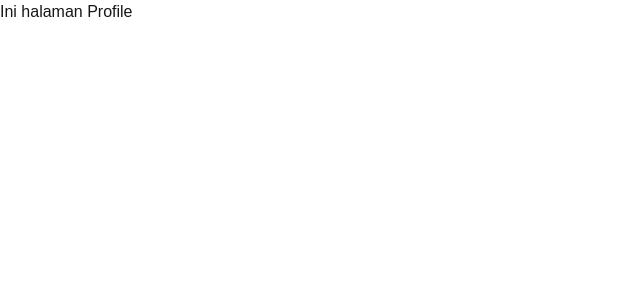
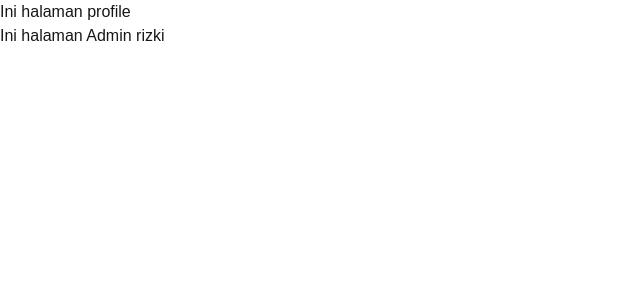
Before and after one commit to riskiip/nextjs-course, a Next.js app: page /profile in a window 1280 px wide. Shown: the top 300 px of the page, without its empty margins (0-640 px from the left). Built offline with nearby package versions, Linux system fonts and the light colour scheme.

Commit message:
feat : Learn file colocation

```diff
--- /dev/null
+++ b/src/app/profile/admin.tsx
@@ -0,0 +1,5 @@
+export default function Admin({name} : {
+  name: string
+}) {
+  return <h2>Ini halaman Admin {name}</h2>
+}
--- a/src/app/profile/page.tsx
+++ b/src/app/profile/page.tsx
@@ -1,3 +1,10 @@
+import Admin from "./admin";
+
 export default function Profile() {
-  return <h1>Ini halaman Profile</h1>
+  return (
+    <div>
+      <h1>Ini halaman profile</h1>
+      <Admin name="rizki"></Admin>
+    </div>
+  );
 }
```
